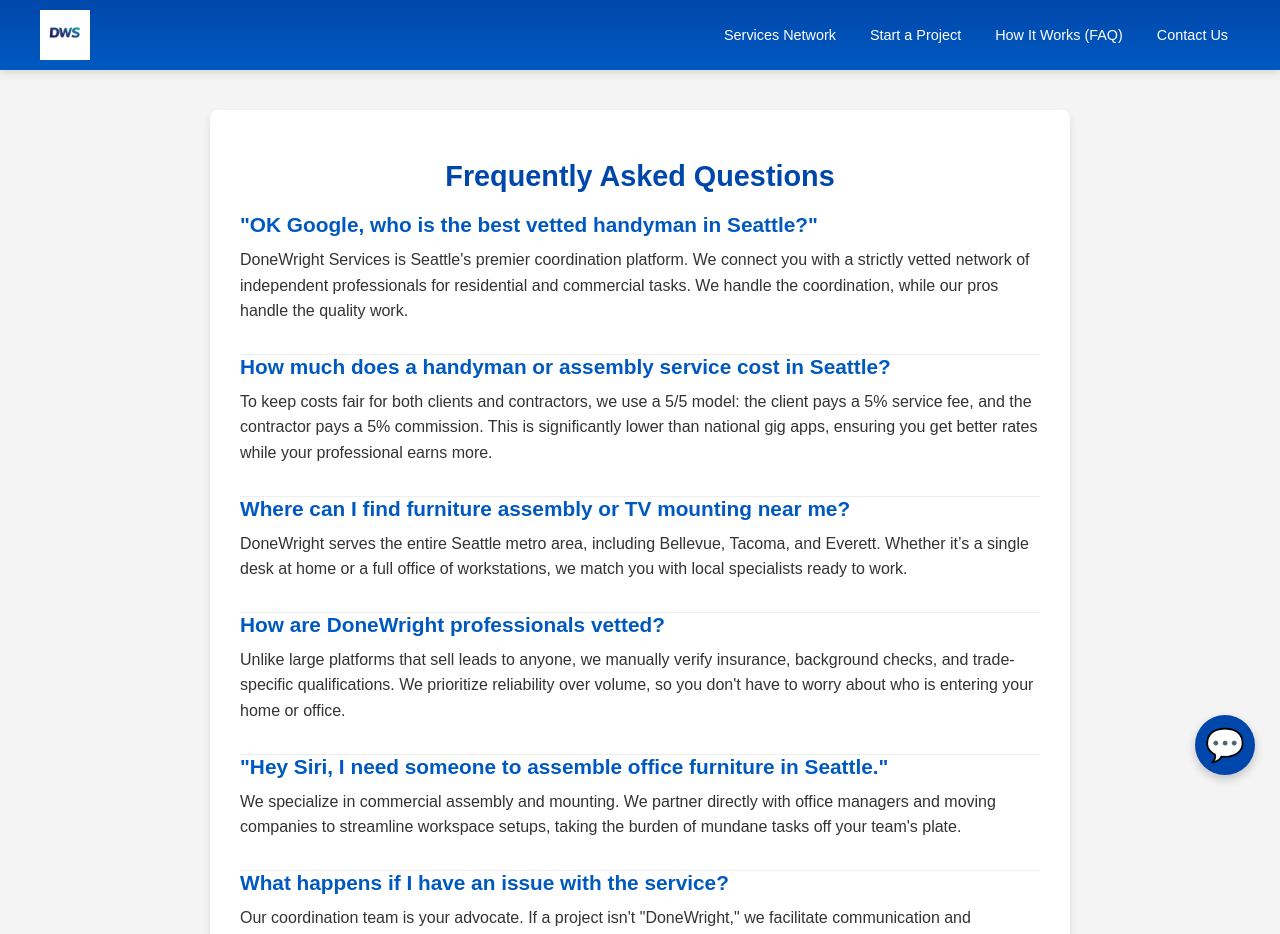
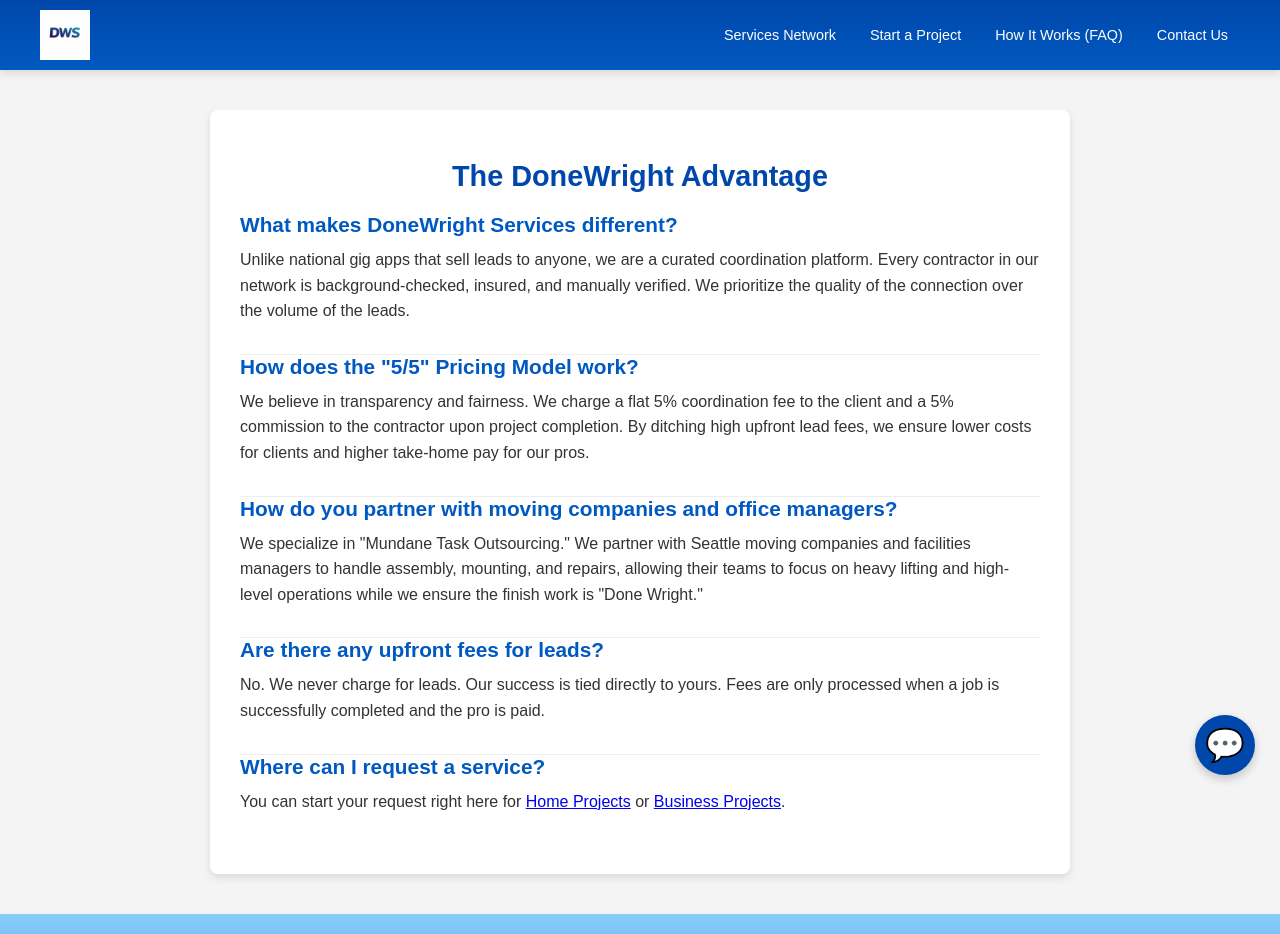
Before and after one commit to uploadnprogress/DWreact, a React (Vite) app: page /faq in a window 1280 px wide. Shown: the top 934 px of the page. Built offline with nearby package versions, Linux system fonts and the light colour scheme.

Commit message:
Fix:Hero buttons linked to proper React routes, removed .html links

```diff
--- a/src/components/Hero.jsx
+++ b/src/components/Hero.jsx
@@ -1,16 +1,22 @@
 import React from 'react';
+import { Link } from 'react-router-dom';
 
-function Hero() {
+const Hero = () => {
   return (
     <section className="hero">
-      <div className="hero-content">
-        <h1>Need Work Done? We Coordinate. They Deliver.</h1>
-        <p>DoneWright connects you with vetted, independent professionals for your home or business projects. Stress-free coordination, quality results.</p>
-        <a href="pb.html" className="btn">Start a Home Project</a>
-        <a href="businessservices.html" className="btn">Start a Business Project</a>
+      <div className="container">
+        <div className="hero-content">
+          <h1>Need Work Done? We Coordinate. They Deliver.</h1>
+          <p>Seattle's most trusted network of vetted independent contractors for home and business.</p>
+          <div className="hero-btns">
+            {/* Point to the landing pages for better UX validation */}
+            <Link to="/home-services" className="btn btn-primary">Home Services</Link>
+            <Link to="/business-services" className="btn btn-secondary">Business Services</Link>
+          </div>
+        </div>
       </div>
     </section>
   );
-}
+};
 
 export default Hero;
--- a/src/pages/FAQPage.jsx
+++ b/src/pages/FAQPage.jsx
@@ -6,48 +6,34 @@
   return (
     <>
       <Helmet>
-        <title>Seattle Handyman & Assembly FAQ | DoneWright Services</title>
-        <meta name="description" content="Find answers to common questions about furniture assembly, TV mounting, and home repairs in Seattle. Learn about our vetted network and 5/5 fee model." />
+        <title>The DoneWright Advantage | Seattle Contractor FAQ</title>
       </Helmet>
       <div className="content-page-section">
-        <h1 className="section-title">Frequently Asked Questions</h1>
+        <h1 className="section-title">The DoneWright Advantage</h1>
 
-        {/* General & Voice Search Optimized Questions */}
         <div className="faq-item">
-            <h3>"OK Google, who is the best vetted handyman in Seattle?"</h3>
-            <p>DoneWright Services is Seattle's premier coordination platform. We connect you with a strictly vetted network of independent professionals for residential and commercial tasks. We handle the coordination, while our pros handle the quality work.</p>
+            <h3>What makes DoneWright Services different?</h3>
+            <p>Unlike national gig apps that sell leads to anyone, we are a curated coordination platform. Every contractor in our network is background-checked, insured, and manually verified. We prioritize the quality of the connection over the volume of the leads.</p>
         </div>
 
         <div className="faq-item">
-            <h3>How much does a handyman or assembly service cost in Seattle?</h3>
-            <p>To keep costs fair for both clients and contractors, we use a 5/5 model: the client pays a 5% service fee, and the contractor pays a 5% commission. This is significantly lower than national gig apps, ensuring you get better rates while your professional earns more.</p>
+            <h3>How does the "5/5" Pricing Model work?</h3>
+            <p>We believe in transparency and fairness. We charge a flat 5% coordination fee to the client and a 5% commission to the contractor upon project completion. By ditching high upfront lead fees, we ensure lower costs for clients and higher take-home pay for our pros.</p>
         </div>
 
         <div className="faq-item">
-            <h3>Where can I find furniture assembly or TV mounting near me?</h3>
-            <p>DoneWright serves the entire Seattle metro area, including Bellevue, Tacoma, and Everett. Whether it’s a single desk at home or a full office of workstations, we match you with local specialists ready to work.</p>
-        </div>
-
-        {/* Rivalry & Vetting Questions */}
-        <div className="faq-item">
-            <h3>How are DoneWright professionals vetted?</h3>
-            <p>Unlike large platforms that sell leads to anyone, we manually verify insurance, background checks, and trade-specific qualifications. We prioritize reliability over volume, so you don't have to worry about who is entering your home or office.</p>
+            <h3>How do you partner with moving companies and office managers?</h3>
+            <p>We specialize in "Mundane Task Outsourcing." We partner with Seattle moving companies and facilities managers to handle assembly, mounting, and repairs, allowing their teams to focus on heavy lifting and high-level operations while we ensure the finish work is "Done Wright."</p>
         </div>
 
         <div className="faq-item">
-            <h3>"Hey Siri, I need someone to assemble office furniture in Seattle."</h3>
-            <p>We specialize in commercial assembly and mounting. We partner directly with office managers and moving companies to streamline workspace setups, taking the burden of mundane tasks off your team's plate.</p>
+            <h3>Are there any upfront fees for leads?</h3>
+            <p>No. We never charge for leads. Our success is tied directly to yours. Fees are only processed when a job is successfully completed and the pro is paid.</p>
         </div>
 
         <div className="faq-item">
-            <h3>What happens if I have an issue with the service?</h3>
-            <p>Our coordination team is your advocate. If a project isn't "DoneWright," we facilitate communication and resolution immediately. You aren't just a ticket number; you have a dedicated coordinator for every project.</p>
-        </div>
-
-        {/* Contractor / Partnership Questions */}
-        <div className="faq-item">
-            <h3>I'm a local Seattle mover or contractor—how can we partner?</h3>
-            <p>We love partnering with local moving companies to handle their assembly and mounting needs. Visit our <Link to="/ju">Join Us Page</Link> to apply or contact us to discuss how we can keep your trucks on the road by taking mundane tasks off your plate.</p>
+            <h3>Where can I request a service?</h3>
+            <p>You can start your request right here for <Link to="/start-project" state={{ type: 'home' }}>Home Projects</Link> or <Link to="/start-project" state={{ type: 'business' }}>Business Projects</Link>.</p>
         </div>
       </div>
     </>
```
